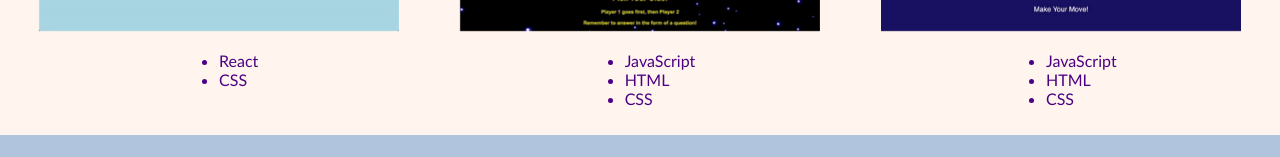
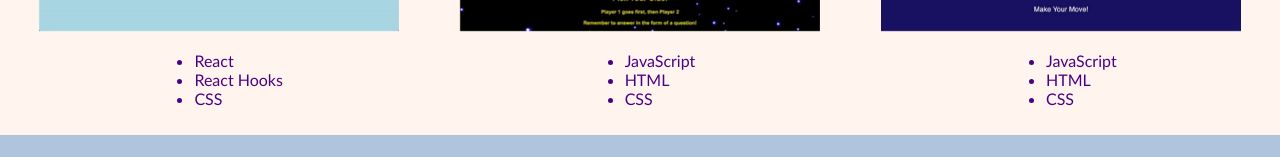
Before and after one commit to CCBaxter84/portfolio2, a React (Create React App) app: page / in a window 1280 px wide. Shown: the part 1308-1465 px from the top of the page. Built offline with nearby package versions, Linux system fonts and the light colour scheme.

Commit message:
Added to toDoApp desc

```diff
--- a/src/components/appsInfo.js
+++ b/src/components/appsInfo.js
@@ -34,7 +34,7 @@ const appsInfo = {
     name: toDoApp,
     title: 'To Do List',
     desc: 'Front-end React.js productivity web app',
-    tools: ['React', 'CSS'],
+    tools: ['React', 'React Hooks', 'CSS'],
     link: 'https://ccbaxter84.github.io/To-Do-App-React/',
     gitHub: 'https://github.com/CCBaxter84/To-Do-App-React'
   },
```
